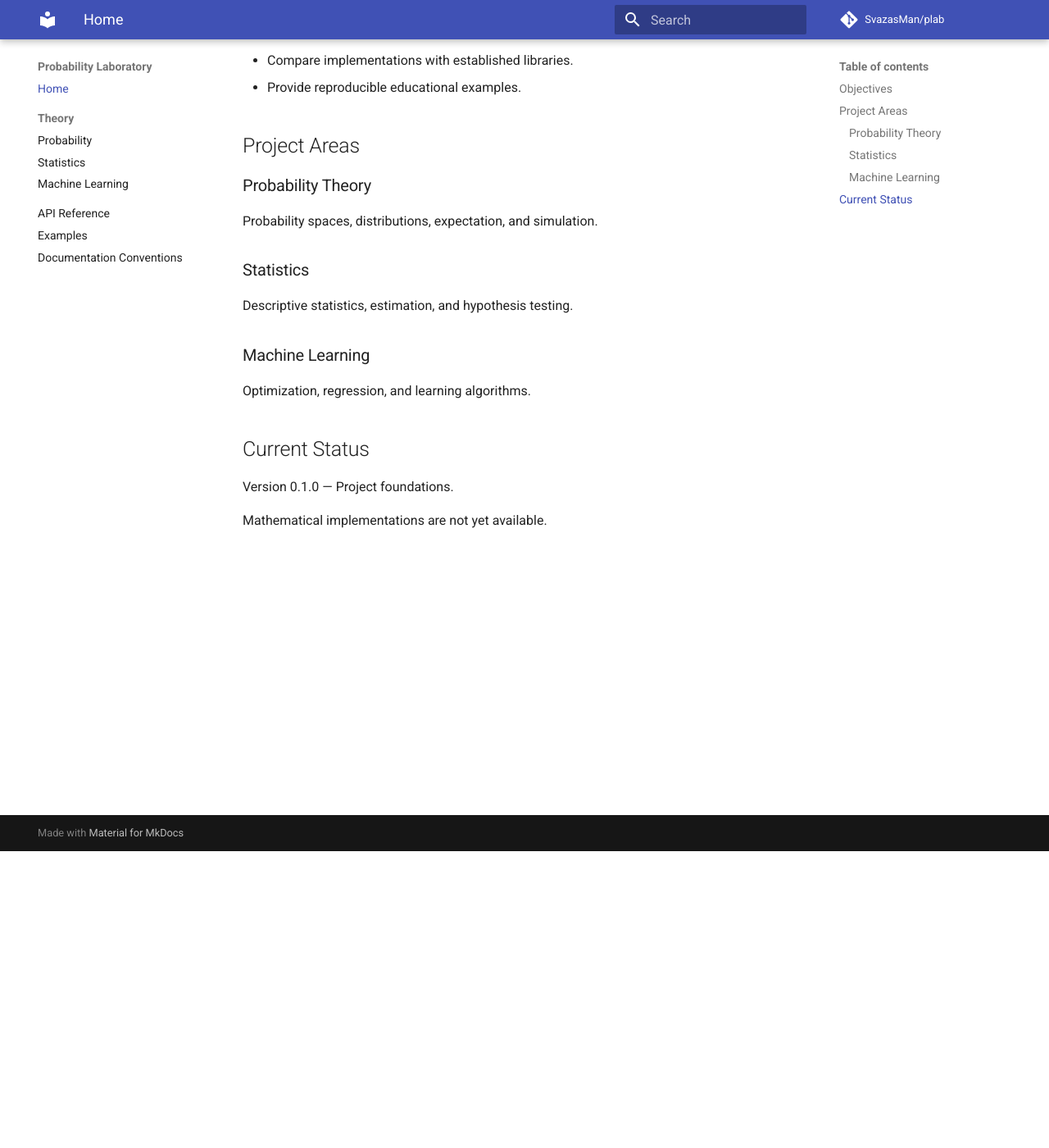
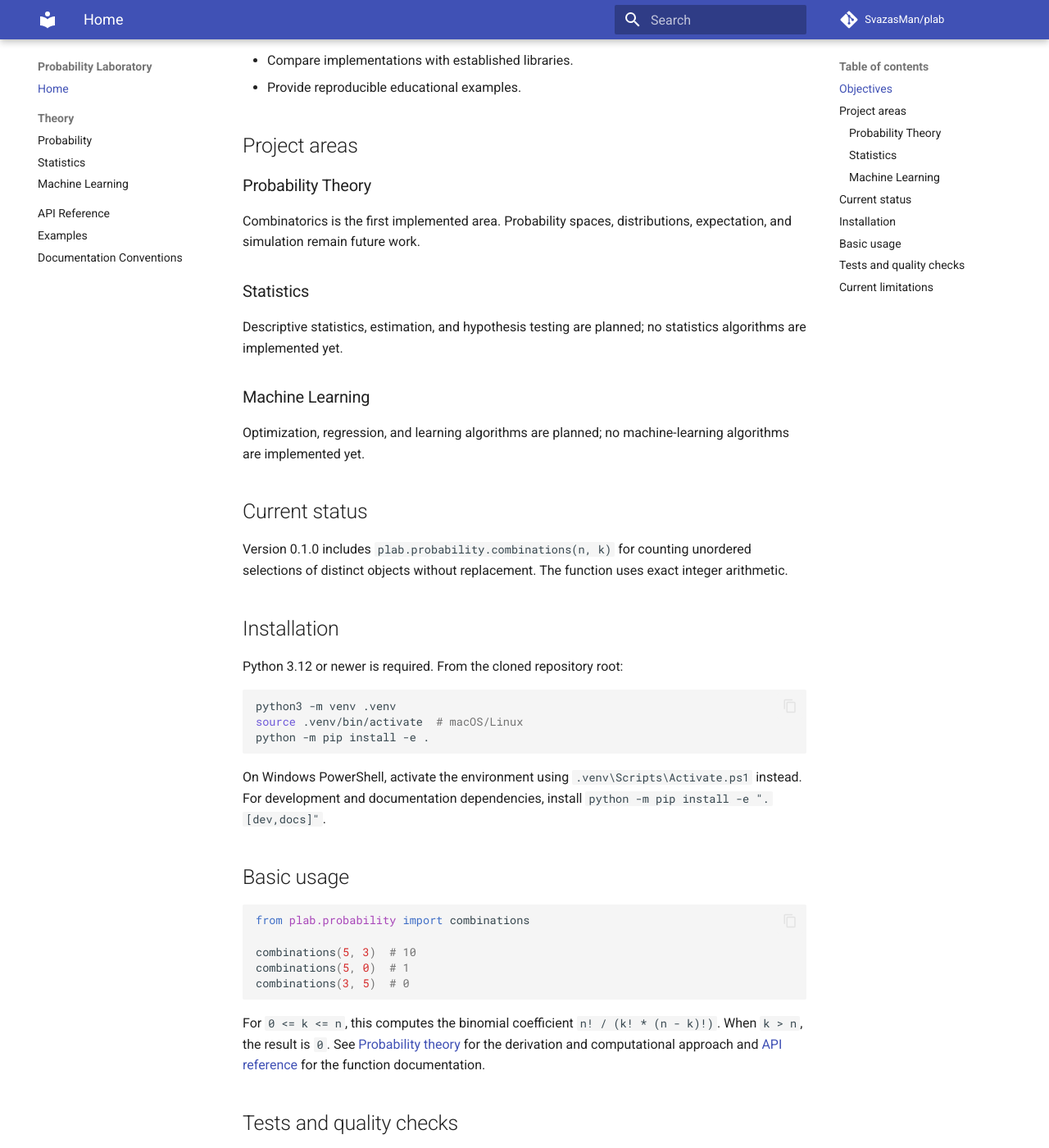
Before and after one commit to SvazasMan/plab, an MkDocs documentation site: the page built from docs/index.md, in a window 1280 px wide and 1400 px high, scrolled down 362 px. Shown: the whole window at 82% size. Built offline with MkDocs 1.6.1 and Material for MkDocs 9.7.7, drawn with Linux system fonts in a browser that asks for light colours; comment, search, counter and statistics services are not loaded; some of the changed text lies outside the part shown.

Commit message:
docs: updated README.md and docs/index.md

````diff
--- a/docs/index.md
+++ b/docs/index.md
@@ -1,8 +1,6 @@
-
 # Probability Laboratory
 
-Probability Laboratory (`plab`) is a Python project for
-exploring Probability Theory, Statistics, and Machine Learning.
+Probability Laboratory (`plab`) is a Python project for exploring probability theory, statistics, and machine learning through mathematical implementations, tests, and educational documentation.
 
 ## Objectives
 
@@ -12,19 +10,68 @@ exploring Probability Theory, Statistics, and Machine Learning.
 - Compare implementations with established libraries.
 - Provide reproducible educational examples.
 
-## Project Areas
+## Project areas
 
 ### Probability Theory
-Probability spaces, distributions, expectation, and simulation.
+
+Combinatorics is the first implemented area. Probability spaces, distributions, expectation, and simulation remain future work.
 
 ### Statistics
-Descriptive statistics, estimation, and hypothesis testing.
+
+Descriptive statistics, estimation, and hypothesis testing are planned; no statistics algorithms are implemented yet.
 
 ### Machine Learning
-Optimization, regression, and learning algorithms.
 
-## Current Status
+Optimization, regression, and learning algorithms are planned; no machine-learning algorithms are implemented yet.
 
-Version 0.1.0 — Project foundations.
+## Current status
 
-Mathematical implementations are not yet available.
+Version 0.1.0 includes `plab.probability.combinations(n, k)` for counting unordered selections of distinct objects without replacement. The function uses exact integer arithmetic.
+
+## Installation
+
+Python 3.12 or newer is required. From the cloned repository root:
+
+```bash
+python3 -m venv .venv
+source .venv/bin/activate  # macOS/Linux
+python -m pip install -e .
+```
+
+On Windows PowerShell, activate the environment using `.venv\Scripts\Activate.ps1` instead. For development and documentation dependencies, install `python -m pip install -e ".[dev,docs]"`.
+
+## Basic usage
+
+```python
+from plab.probability import combinations
+
+combinations(5, 3)  # 10
+combinations(5, 0)  # 1
+combinations(3, 5)  # 0
+```
+
+For `0 <= k <= n`, this computes the binomial coefficient `n! / (k! * (n - k)!)`. When `k > n`, the result is `0`. See [Probability theory](theory/probability.md) for the derivation and computational approach and [API reference](api/index.md) for the function documentation.
+
+## Tests and quality checks
+
+After installing the development dependencies, run these commands from the repository root:
+
+```bash
+python -m pytest
+python -m pytest tests/test_combinatorics.py -v
+python -m ruff check .
+python -m ruff format --check .
+```
+
+With the documentation dependencies installed, validate the documentation build:
+
+```bash
+python -m mkdocs build --strict
+```
+
+## Current limitations
+
+- `combinations()` is the only implemented mathematical method so far; statistics, machine-learning, and other probability algorithms are planned.
+- The function accepts nonnegative built-in integers only. Boolean or non-integer inputs raise `TypeError`, and negative inputs raise `ValueError`.
+- The function returns an exact count, not the combinations themselves.
+- The package is at version 0.1.0, and its interface may change as development continues.
````
Also changed, not shown: README.md (+72 -26 lines).
